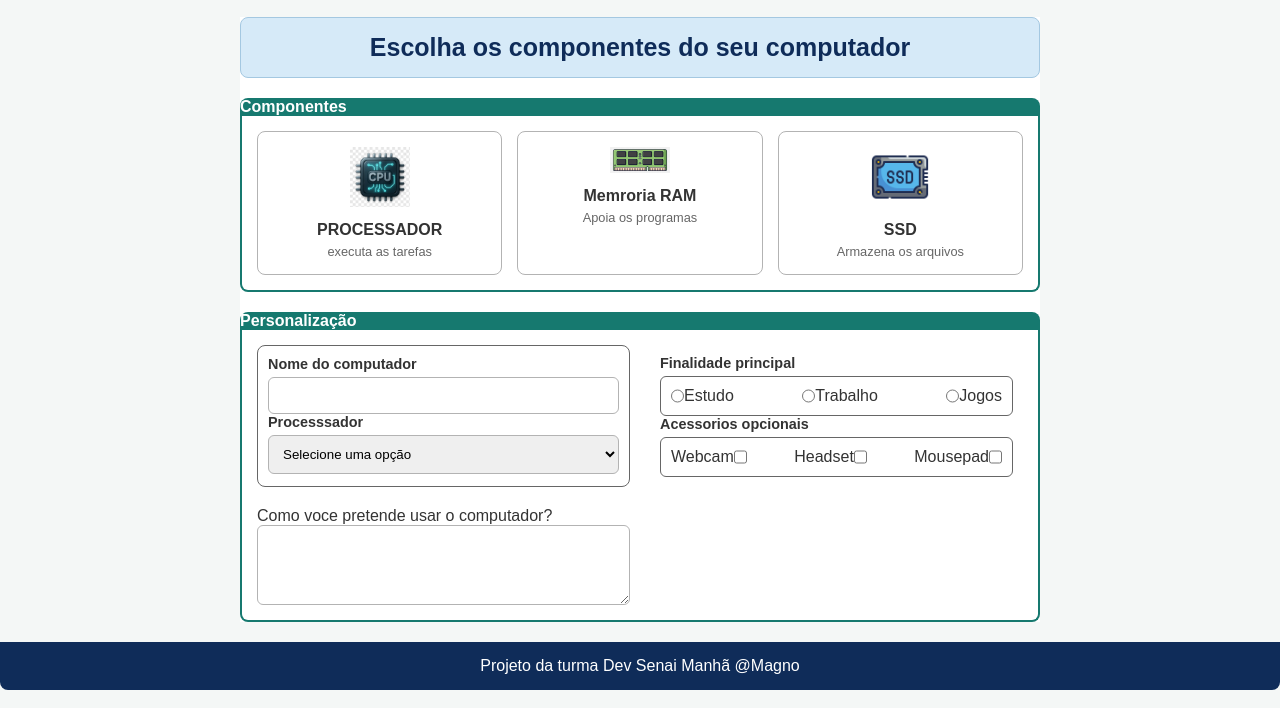
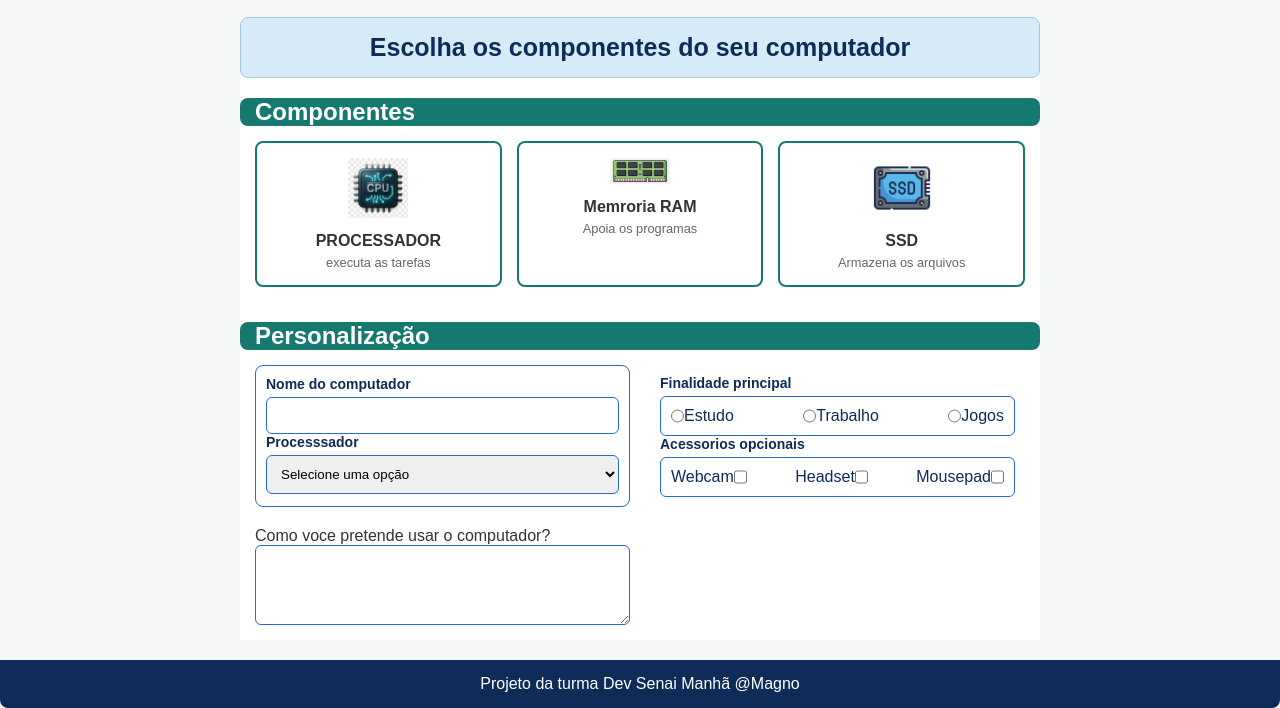
Before and after one commit to magnodev26-eng/curso_dev_free, a plain HTML site: page index.html in a window 1280 px wide. Shown: the part 124-832 px from the top of the page. Drawn offline with Linux system fonts and the light colour scheme.

Commit message:
ajustes feitos no formulario

```diff
--- a/index.html
+++ b/index.html
@@ -35,8 +35,9 @@
         </section>
 
         <section id="componentes">
-            <h2 class="titulo_secao">Componentes</h2>
-
+            <div class="titulo">
+                <h2 class="titulo_secao">Componentes</h2>
+            </div>
             <div class="conteiner_cards">
 
                 <div class="card">
@@ -61,7 +62,9 @@
         </section>
 
         <section id="personalizacao">
-            <h2 class="titulo_secao">Personalização</h2>
+            <div class="titulo">
+                <h2 class="titulo_secao">Personalização</h2>
+            </div>
 
             <form action="#" class="conteiner-form">
                 <div class="coluna-input">
--- a/style.css
+++ b/style.css
@@ -72,13 +72,14 @@ nav ul {
     font-size: 25px;
 }
 
-.titulo_secao {
+.titulo {
     background-color: #16796f;
     color: #ffffff;
     font-size: 1rem;
     padding: 10p 15px;
-    border-radius: 8px 8px 0 0;
+    border-radius: 8px 8px 8px 8px;
     margin-top: 20px;
+    padding-left: 15px;
 }
 
 .conteiner_cards {
@@ -86,13 +87,12 @@ nav ul {
     flex-direction: column;
     gap: 15px;
     padding: 15px;
-    border: 2px solid #16796f;
     border-top: none;
     border-radius: 0 0 8px 8px;
 }
 
 .card {
-    border: 1px solid #b3b3b3;
+    border: 2px solid #16796f;
     border-radius: 8px;
     padding: 15px;
     text-align: center;
@@ -121,7 +121,6 @@ nav ul {
     flex-direction: column;
     gap: 20px;
     padding: 15px;
-    border: 2px solid #16796f;
     border-top: none;
     border-radius: 0 0 8px 8px;
 
@@ -131,7 +130,7 @@ nav ul {
     display: block;
     flex-direction: column;
     gap: 15px;
-    border: 1px solid #666666;
+    border: 1px solid #256bd4;
     border-radius: 8px;
     padding: 10px;
 }
@@ -141,10 +140,13 @@ nav ul {
 
 }
 
+
 .coluna-input label,
 .linha-total label,
 legend {
-    font-size: 0.9rem;
+    font: bold;
+    color: #0f2c59;
+    font-size: 14px;
     font-weight: bold;
     margin-bottom: 5px;
     display: block;
@@ -155,7 +157,7 @@ select,
 textarea {
     width: 100%;
     padding: 10px;
-    border: 1px solid #b3b3b3;
+    border: 1px solid #256bd4;
     border-radius: 6px;
     outline: none;
 }
@@ -163,7 +165,7 @@ textarea {
 .linha_itens {
     display: flex;
     justify-content: space-between;
-    border: 0.5px solid #666666;
+    border: 1px solid #256bd4;
     border-radius: 6px;
     padding: 10px;
     gap: 5px;
@@ -171,6 +173,10 @@ textarea {
 
 .item {
     display: flex;
+}
+
+.item label {
+    color: #0f2c59;
 }
 
 textarea {
```
